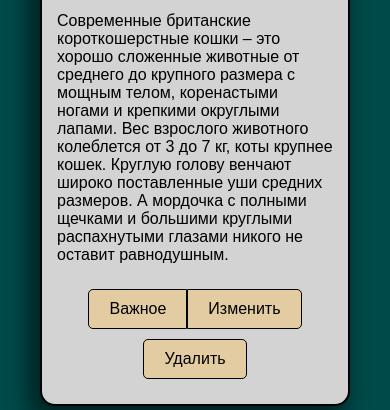
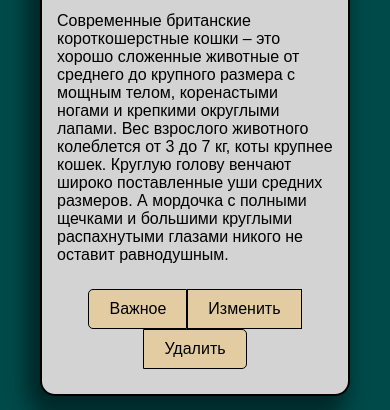
Before and after one commit to zDix-EJ/the-notes-in-js-application, a plain HTML site: page index.html in a window 390 px wide. Shown: the part 617-1027 px from the top of the page. Drawn offline with Linux system fonts and the light colour scheme.

Commit message:
fix create note and adaptability for small windows

```diff
--- a/index.html
+++ b/index.html
@@ -5,6 +5,7 @@
 		<meta name="viewport" content="width=device-width, initial-scale=1.0" />
 		<title>Заметки</title>
 		<link rel="stylesheet" href="/style.css" />
+		<link rel="stylesheet" href="/media.css" />
 	</head>
 	<body>
 		<script src="/main.js"></script>
--- a/main.js
+++ b/main.js
@@ -70,6 +70,7 @@ function getAddBtn(text) {
 	return buttonAdd
 }
 
+editIndex = null
 let addBtn = getAddBtn('Добавить заметку')
 addBtn.onclick = function () {
 	// Беру значения
--- /dev/null
+++ b/media.css
@@ -0,0 +1,20 @@
+@media (max-width: 790px) {
+	.list {
+		justify-content: center;
+	}
+	.card {
+		min-width: fit-content;
+	}
+	.card__btn {
+		margin-bottom: 0px;
+	}
+	.card__edit {
+		border-radius: 0;
+		margin-bottom: 0px;
+	}
+	.card__remove {
+		border-radius: 0;
+		border-top-right-radius: 5px;
+		border-bottom-right-radius: 5px;
+	}
+}
--- a/style.css
+++ b/style.css
@@ -1,4 +1,5 @@
-@import url(/reset.css);
+/* Отключение встроенных стилей */
+@import url(reset.css);
 
 body {
 	font-family: Arial, Helvetica, sans-serif;
@@ -26,6 +27,8 @@ body {
 }
 
 .input-panel {
+	width: 100%;
+
 	padding: 10px;
 
 	border: 1px solid rgb(155, 155, 155);
@@ -137,6 +140,7 @@ body {
 
 	padding: 10px 20px;
 	margin-bottom: 10px;
+
 	background-color: rgb(227, 204, 161);
 }
 
@@ -156,6 +160,7 @@ body {
 
 	padding: 10px 20px;
 	margin-bottom: 10px;
+
 	background-color: rgb(227, 204, 161);
 }
 
@@ -173,7 +178,7 @@ body {
 	border-radius: 5px;
 
 	padding: 10px 20px;
-	margin-bottom: 10px;
+
 	background-color: rgb(227, 204, 161);
 }
 
@@ -190,5 +195,5 @@ body {
 	flex-wrap: wrap;
 	justify-content: center;
 
-	margin-top: 10px;
+	margin: 10px 0;
 }
```
